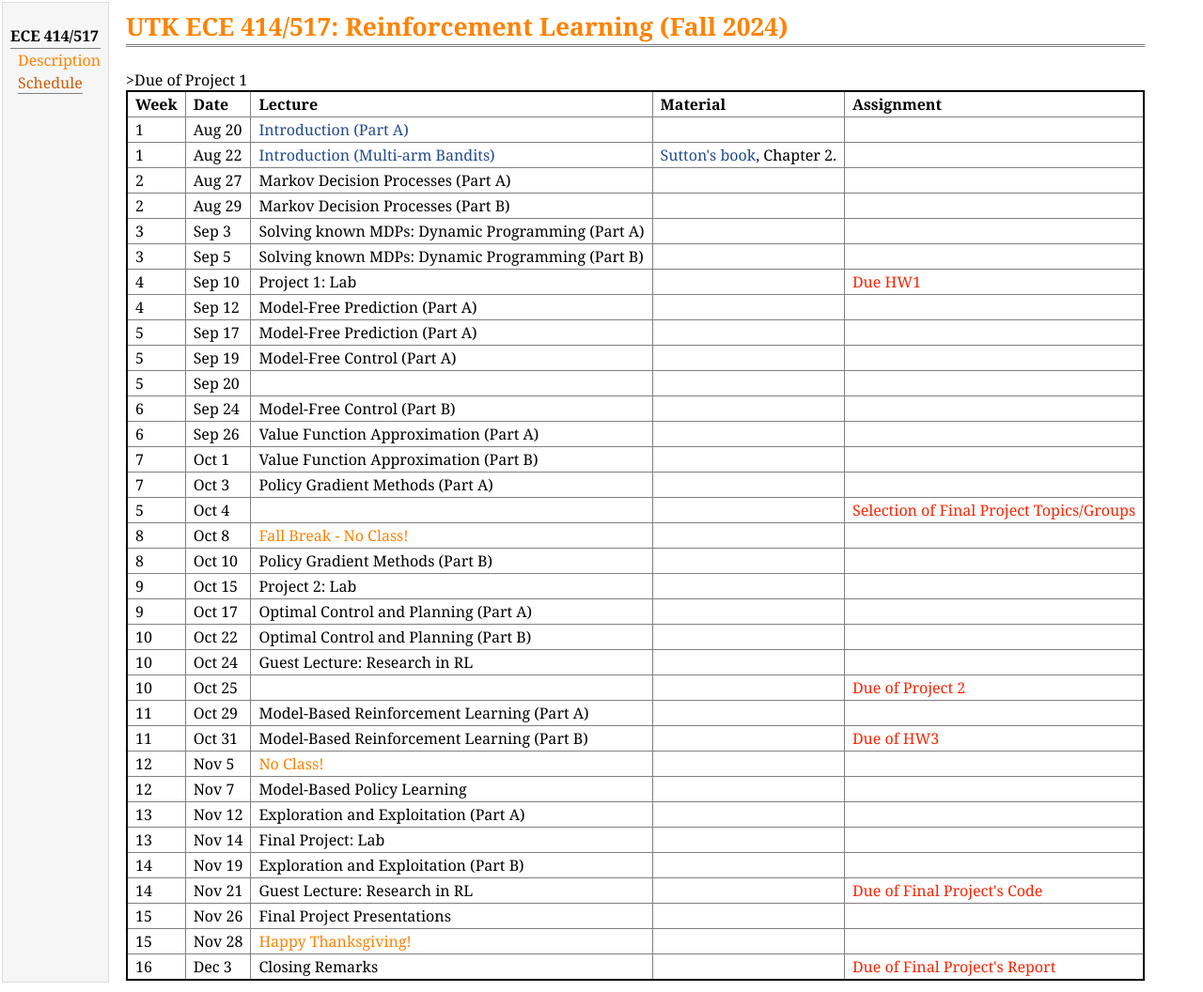
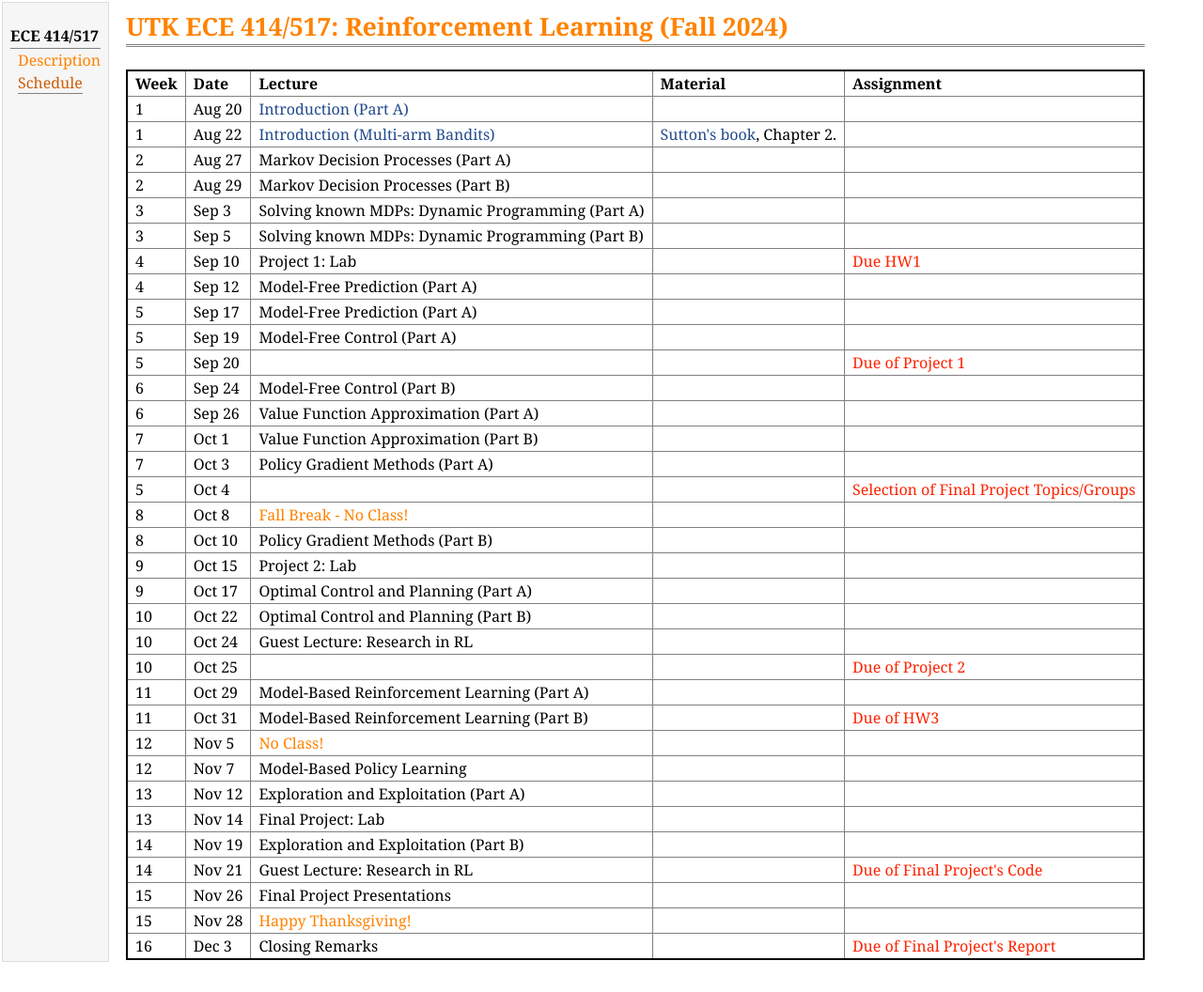
Before and after one commit to lnnx2006/lnnx2006.github.io, a Jekyll site: the page teaching/ece517_fall24/schedule.html, which Jekyll copies as it is, in a window 1280 px wide. Shown: the whole page at 94% size. Built offline with Jekyll 4.4.1, drawn with Linux system fonts in a browser that asks for light colours; after the commit the page ends 1034 px from its top, so only the background shows below that.

Commit message:
edited schedule

```diff
--- a/teaching/ece517_fall24/schedule.html
+++ b/teaching/ece517_fall24/schedule.html
@@ -131,7 +131,7 @@
                         <td class="c2"> </td>
                         <td class="c3"> </td>
                         <td class="c4"
-                            style="color:#ff2200"></td>>Due of Project 1
+                            style="color:#ff2200">Due of Project 1
                         </td>
                     </tr>
 
```
Lines whose indentation alone changed are shown as unchanged.
